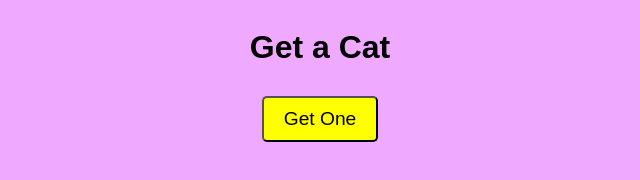
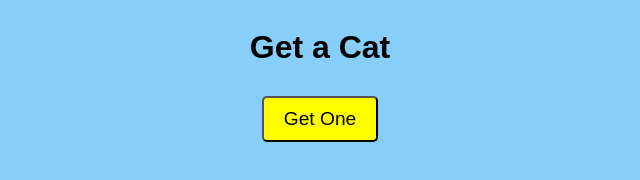
Before and after one commit to dvmountain-learn/deployment-walkthrough-app, a website: page public/index.html in a window 1280 px wide. Shown: the whole page, without its empty margins (320-960 px from the left). Drawn offline with nearby package versions, Linux system fonts and the light colour scheme.

Commit message:
change background color.

```diff
--- a/public/styles.css
+++ b/public/styles.css
@@ -7,7 +7,8 @@ body {
     flex-direction: column;
     justify-content: center;
     align-items: center;
-    background: #efaaff;
+    /* background: #efaaff; */
+    background: lightskyblue;
 }
 
 h1 {
```
